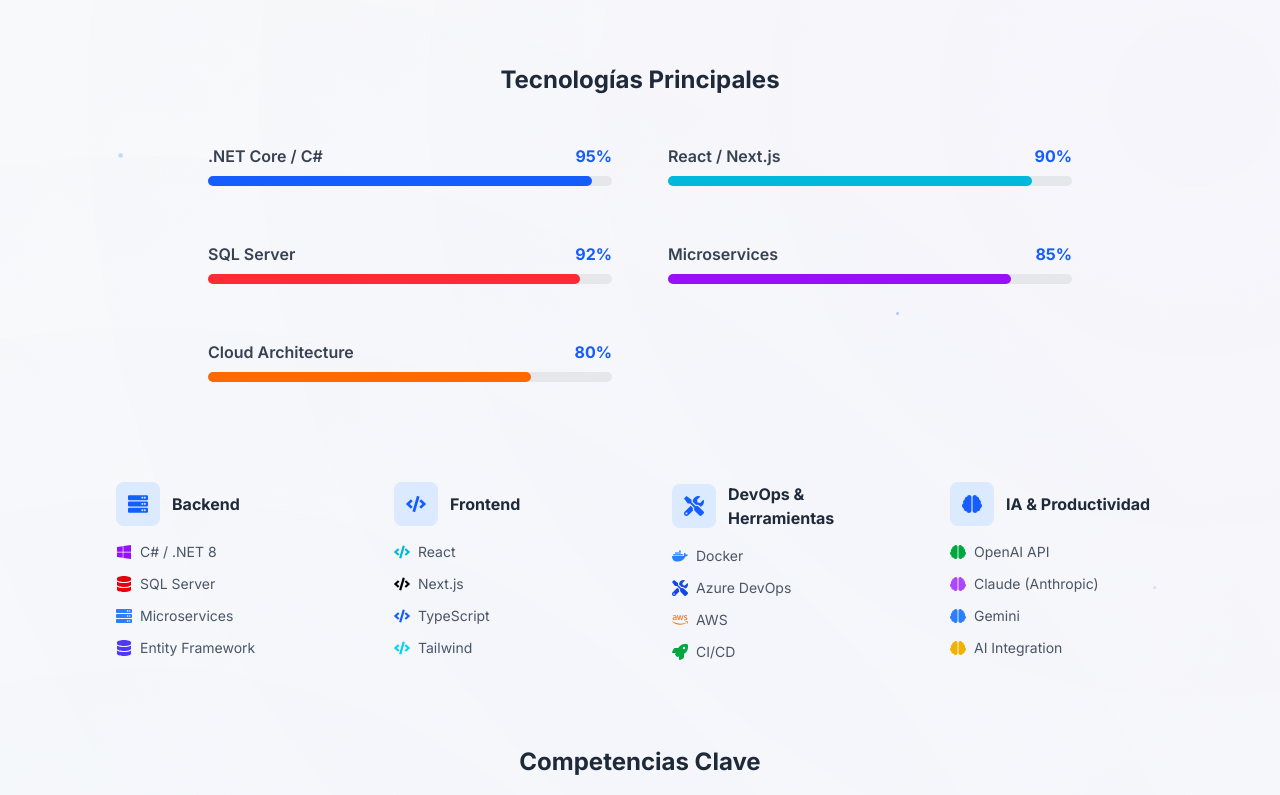
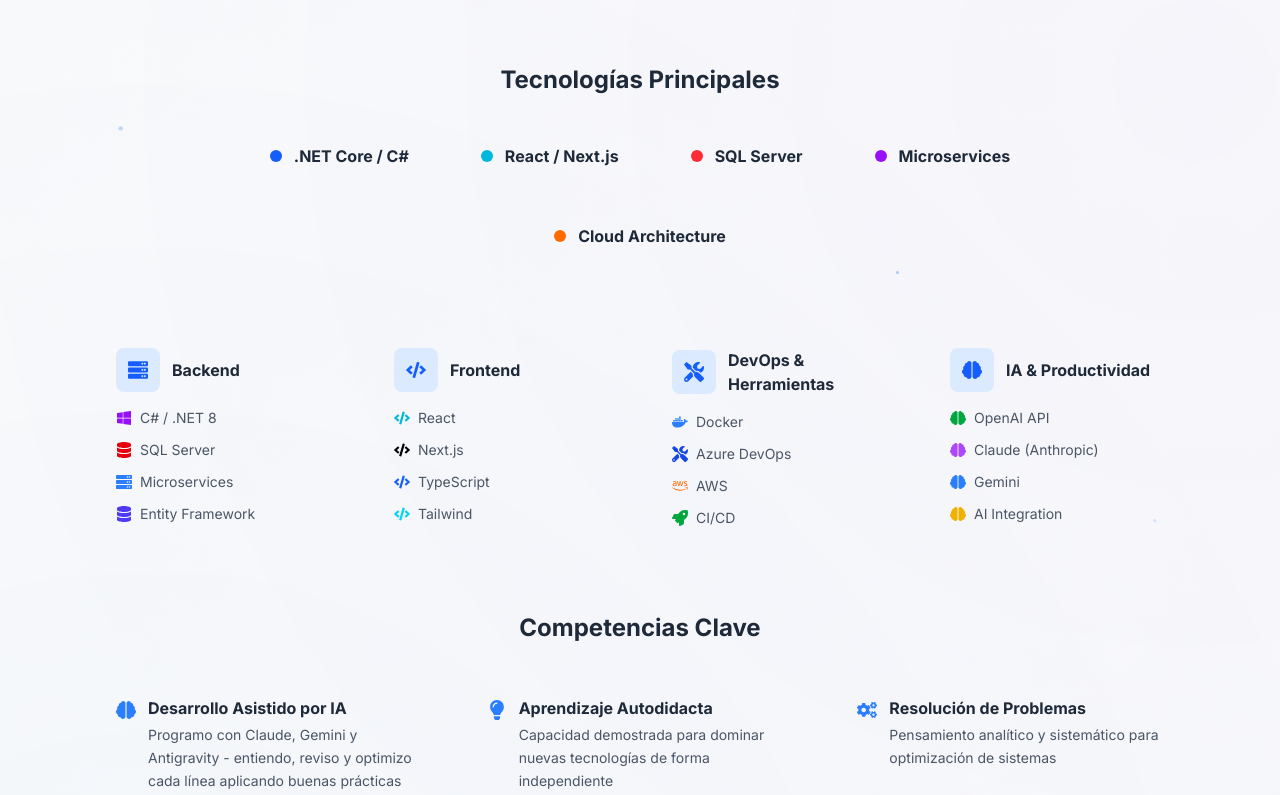
Before and after one commit to ErickuchoSan/cv-react-Erick-Rodriguez-Bores-Isaias, a React (Vite) app: page / in a window 1280 px wide. Shown: the part 4745-5540 px from the top of the page. Built offline with nearby package versions, Linux system fonts and the light colour scheme; what @react-pdf/renderer would draw is missing.

Commit message:
Remove percentages and progress bars from Skills component

```diff
--- a/src/components/Sections/Skills.tsx
+++ b/src/components/Sections/Skills.tsx
@@ -86,19 +86,11 @@
                 {/* Main Skills Progress */}
                 <div className="mb-12 sm:mb-16">
                     <h3 className="text-xl sm:text-2xl font-bold mb-6 sm:mb-8 text-center text-gray-800 dark:text-gray-200">{t.skills.mainTech}</h3>
-                    <div className="grid sm:grid-cols-2 gap-4 sm:gap-6 max-w-4xl mx-auto">
+                    <div className="flex flex-wrap justify-center gap-4 sm:gap-6 max-w-4xl mx-auto">
                         {SKILLS_DATA.main.map((skill, index) => (
-                            <div key={index} className="glass-card p-3 sm:p-4 rounded-xl">
-                                <div className="flex justify-between mb-2">
-                                    <span className="font-semibold text-gray-700 dark:text-gray-300">{skill.name}</span>
-                                    <span className="text-blue-600 font-bold">{skill.level}%</span>
-                                </div>
-                                <div className="w-full bg-gray-200 dark:bg-gray-700 rounded-full h-2.5">
-                                    <div
-                                        className={`h-2.5 rounded-full ${skill.color} transition-all duration-1000 ease-out`}
-                                        style={{ width: `${skill.level}%` }}
-                                    ></div>
-                                </div>
+                            <div key={index} className="glass-card flex items-center px-6 py-4 rounded-full tech-hover-effect">
+                                <div className={`w-3 h-3 rounded-full mr-3 ${skill.color}`}></div>
+                                <span className="font-bold text-gray-800 dark:text-gray-200">{skill.name}</span>
                             </div>
                         ))}
                     </div>
```
